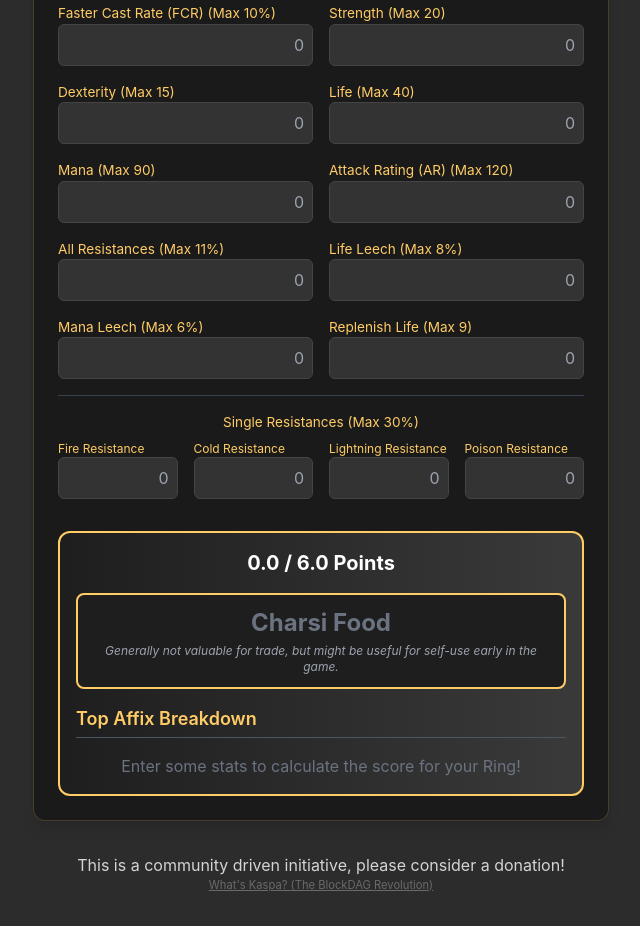
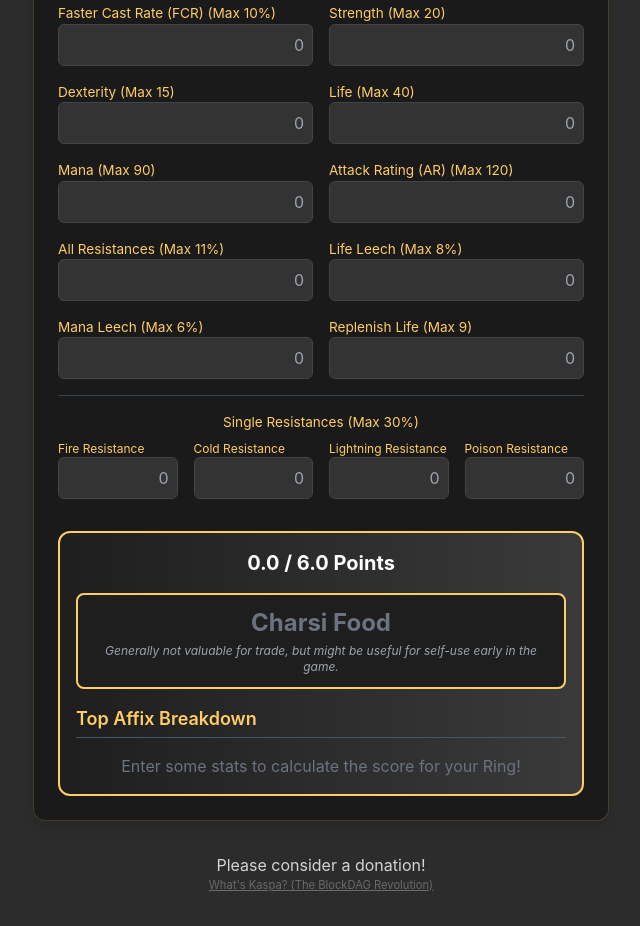
Before and after one commit to grandpayri/d2-item-scorer, a plain HTML site: page index.html in a window 1280 px wide. Shown: the part 234-1160 px from the top of the page, without its empty margins (319-959 px from the left). Drawn offline with nearby package versions, Linux system fonts and the light colour scheme.

Commit message:
Add files via upload

```diff
--- a/index.html
+++ b/index.html
@@ -370,7 +370,7 @@
 
     <!-- Kaspa Links -->
     <div class="mt-8 text-center w-full max-w-xl">
-	 This is a community driven initiative, please consider a <a href="https://explorer.kaspa.org/addresses/kaspa:qp4m9g70d7vpsjnmhftg90967x6h9290k424j259837m5g6w902h7s60q9w7s?page=1" target="_blank" rel="noopener noreferrer">donation!</a></p>
+	 <a href="https://explorer.kaspa.org/addresses/kaspa:qp4m9g70d7vpsjnmhftg90967x6h9290k424j259837m5g6w902h7s60q9w7s?page=1">Please consider a donation!</a></p>
 
         </a>
         <a href="https://kaspa.org/" target="_blank" class="kaspa-link underline block">
```
